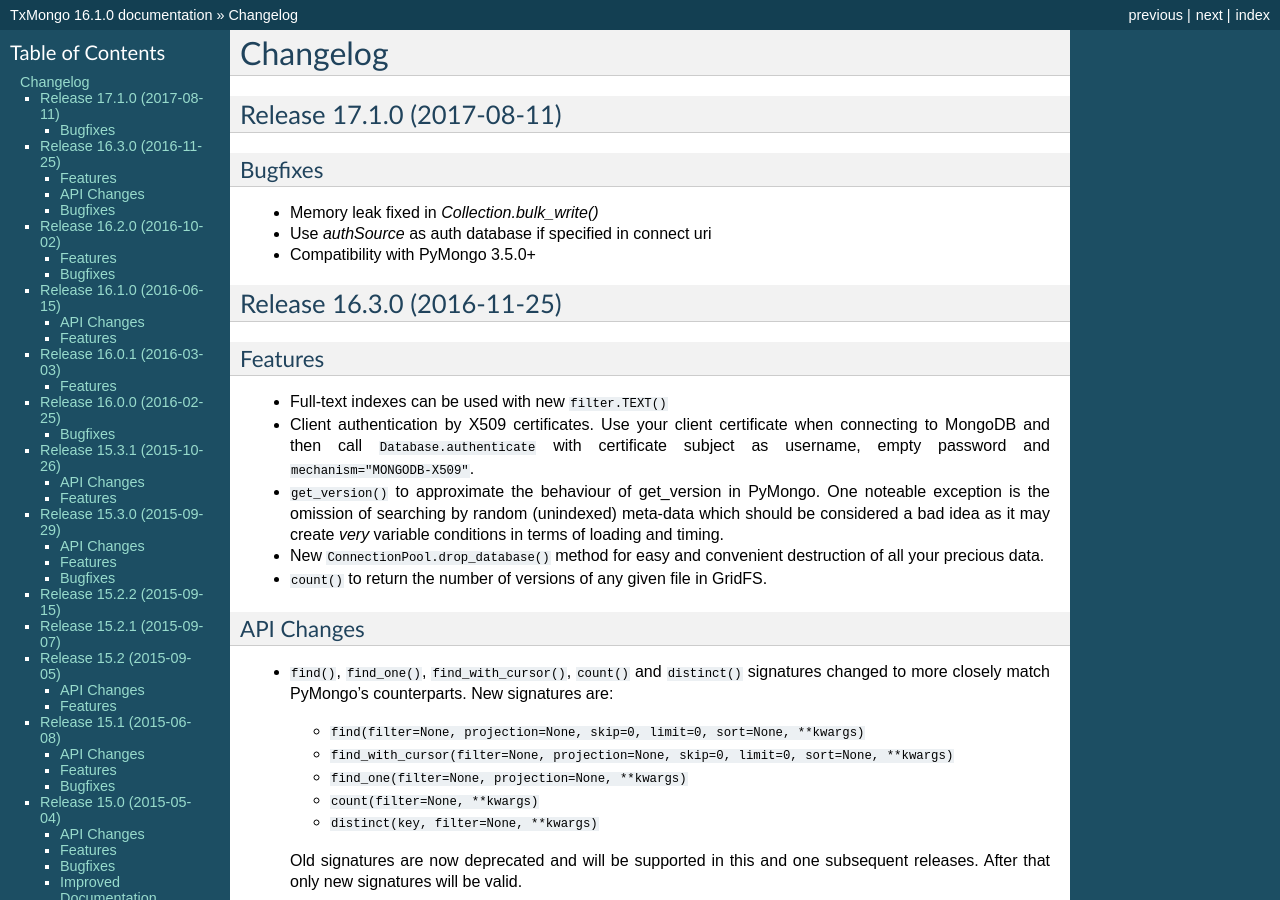
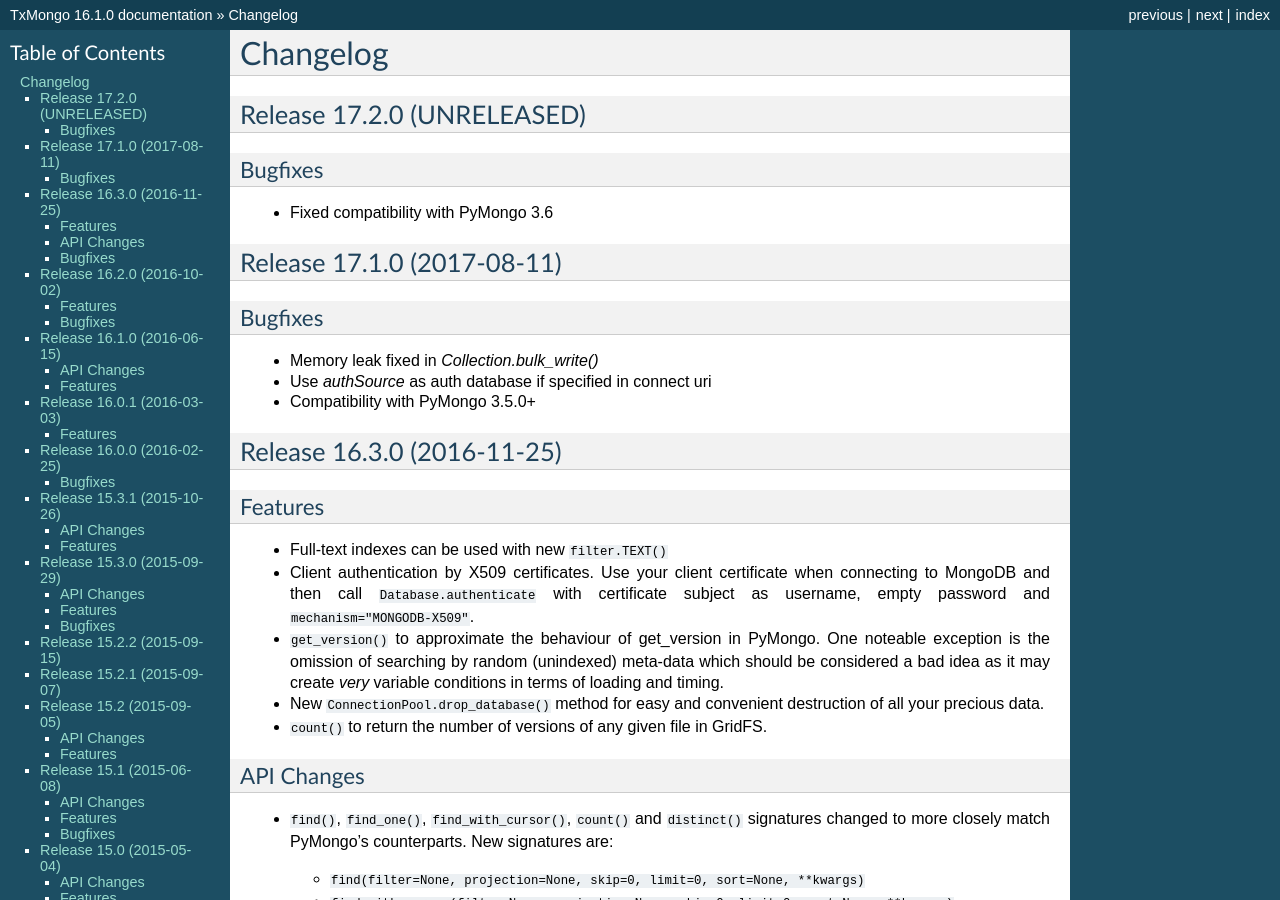
Before and after one commit to twisted/txmongo, a Sphinx documentation site: the page built from docs/source/NEWS.rst, in a window 1280 px wide and 900 px high. Built offline with Sphinx 7.4.7, drawn with Linux system fonts in a browser that asks for light colours; formulas are drawn with MathJax 3.

Commit message:
changelog entry

```diff
--- a/docs/source/NEWS.rst
+++ b/docs/source/NEWS.rst
@@ -1,5 +1,13 @@
 Changelog
 =========
+
+Release 17.2.0 (UNRELEASED)
+---------------------------
+
+Bugfixes
+^^^^^^^^
+
+- Fixed compatibility with PyMongo 3.6
 
 Release 17.1.0 (2017-08-11)
 ---------------------------
```
